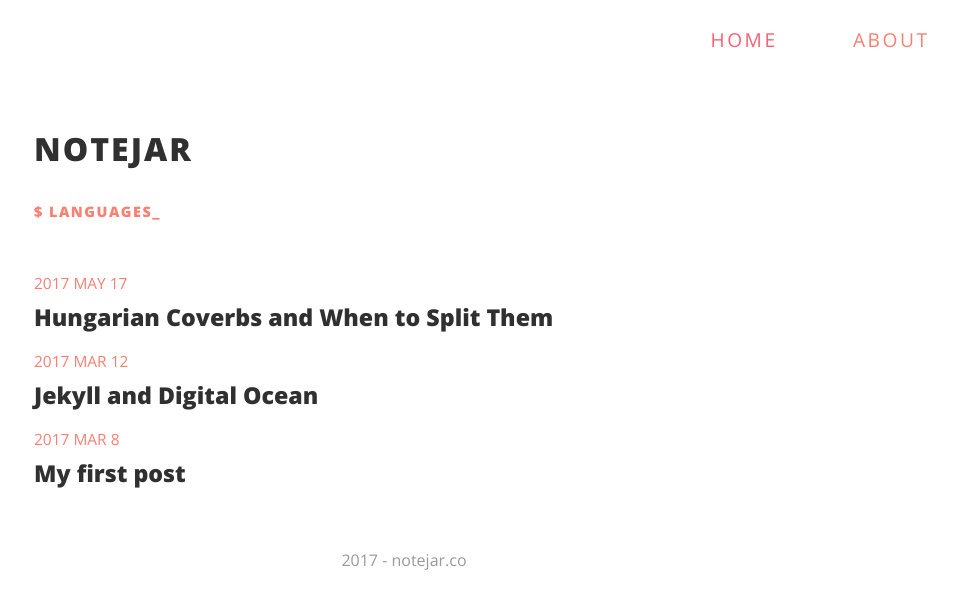
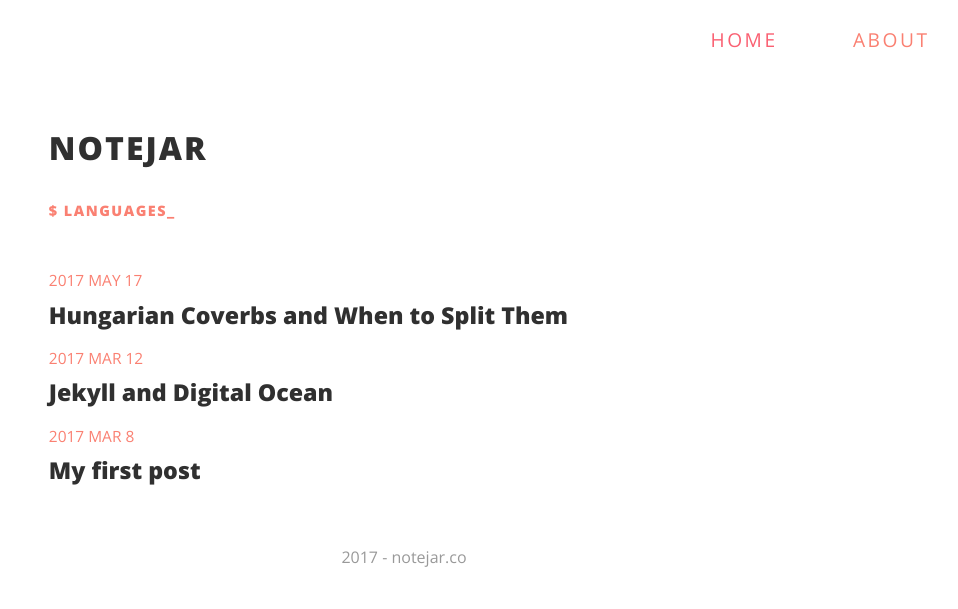
Before and after one commit to lqze/notejar.co, a Jekyll site: the page built from index.html, in a window 1280 px wide. Shown: the top 609 px of the page, without its empty margins (236-1194 px from the left). Built offline with Jekyll 4.4.1, drawn with Linux system fonts in a browser that asks for light colours.

```diff
--- a/_includes/header.html
+++ b/_includes/header.html
@@ -1,4 +1,4 @@
-<header>
+
   {% if page.title == 'home' %}
   <h3 class="header_title">NOTEJAR</h3>
   <h4 class="sub_header"><span>$ </span><span id="typewriter"></span><span id="cursor" class="active__element">_</span></h4>
@@ -7,4 +7,3 @@
   <p class="post-sub-meta"><time>{{ page.date | date: '%Y . %B . %-d' | upcase }}<time><br />By {{ site.author_name }}</p>
     {% endif %}
     <h4 class="post-sub-title">{{ page.subtitle }}</h4>
-</header>
--- a/_layouts/default.html
+++ b/_layouts/default.html
@@ -8,12 +8,13 @@
 <body>
   <script src="/scripts/master.js"></script>
   {% include nav.html %}
-
-  <div class="container">
-    {% include header.html %}
-  </div>
-  <div class="container">
-    {{ content }}
+  <div class="content-wrapper">
+    <div class="container">
+      <header>
+      {% include header.html %}
+    </header>
+      {{ content }}
+    </div>
   </div>
   <footer>
     {% include footer.html %}
--- a/assets/styles.css
+++ b/assets/styles.css
@@ -32,6 +32,10 @@ header h3 {
   letter-spacing: .0625em;
 }
 
+.content-wrapper {
+  max-width: 740px;
+  margin: 0 auto;
+}
 .sub_header {
   font-size: .9em;
   letter-spacing: 1.5px;
@@ -78,8 +82,6 @@ nav a:hover {
 }
 
 .container {
-  max-width: 740px;
-  margin: 0 auto;
   padding-right: 2%;
   padding-left: 2%;
 }
```
Also changed, not shown: scripts/activeSwitch.js (deleted, +0 -15 lines), README.md.
